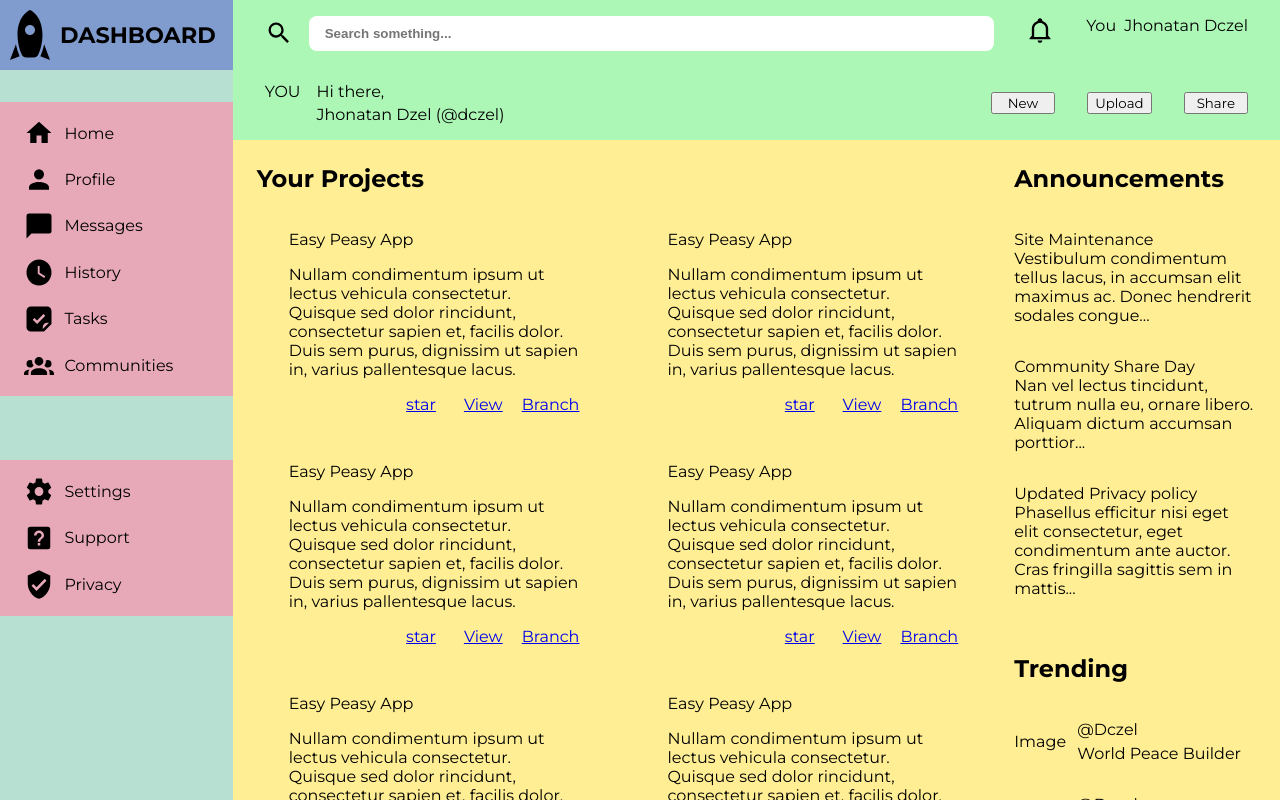
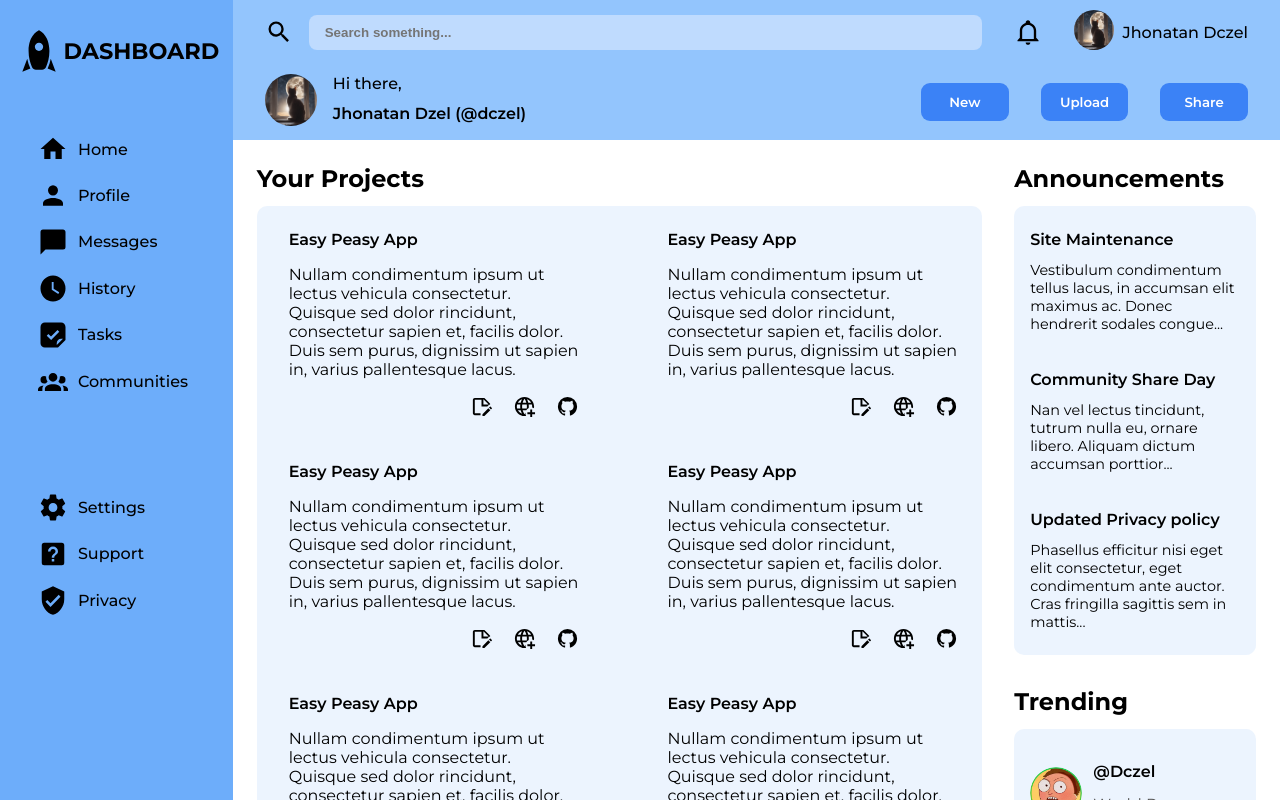
Before and after one commit to JhonatanDczel/admin-dashboard, a plain HTML site: page index.html in a window 1280 px wide. Drawn offline with Linux system fonts and the light colour scheme.

Commit message:
Layout completed

```diff
--- a/css/style.css
+++ b/css/style.css
@@ -1,5 +1,16 @@
 @import url('https://fonts.googleapis.com/css2?family=Montserrat:wght@400;500;600;700&display=swap');
 
+:root{
+  --color-0: #bfdbfe;
+  --color-1: #93c5fd;
+  --color-2: #60a5fabb;
+  --color-3: #3b82f6;
+  --color-4: #2563eb;
+  --color-5: #1d4ed8;
+  --color-6: #1e40af;
+  --color-7: #1e3a8a;
+  --color-8: #172554;
+}
 * {
   box-sizing: border-box; !important
 }
@@ -18,6 +29,7 @@ html {
 }
 
 body {
+  background-color: var(--color-1);
   margin: 0;
   display: grid;
   height: 100svh;
@@ -28,7 +40,6 @@ body {
 }
 
 header {
-  background-color: #adf7b6;
   grid-area: header;
   display: grid;
   align-items: center;
@@ -59,6 +70,7 @@ header {
   height: 35px;
   padding: 0 16px;
   font-weight: 600;
+  background-color: var(--color-0);
 }
 
 .icon-search {
@@ -94,10 +106,12 @@ header {
 
 .head-profile-username {
   grid-area: username;
+  font-weight: 600;
 }
 
 .head-profile-greeting{
   grid-area: greeting;
+  font-weight: 500;
 }
 
 .head-buttons {
@@ -107,9 +121,18 @@ header {
   align-items: center;
 }
 
+.head-buttons > button {
+  color: white;
+  background-color: var(--color-3);
+  padding: .7rem 1.2rem;
+  border-radius: 9px;
+  font-weight: 600;
+  border: none;
+  cursor: pointer;
+}
+
 
 main {
-  background-color: #ffee93;
   overflow-y: scroll;
   overflow-x: hidden;
   grid-area: main;
@@ -123,10 +146,16 @@ main {
   padding: 1.5rem;
   gap: 2rem;
   align-items: start;
+  background-color: white;
 }
+
 
 .projects-title {
   grid-area: projects-title;
+}
+
+.icon-card{
+  width: 23px;
 }
 
 .announcements-title {
@@ -143,6 +172,10 @@ h2 {
   font-size: 1.5rem;
 }
 
+.main-section {
+  background-color: #dbeafe88;
+  border-radius: 10px;
+}
 
 .main-section.projects{
   grid-area: projects;
@@ -159,19 +192,33 @@ h2 {
   gap: 1rem;
 }
 
+.project-card-title {
+  font-weight: 600;
+}
+
 .project-card-buttons{
   justify-self: end;
   display: grid;
   grid-template-columns: 1fr 1fr 1fr;
+  gap: 20px;
 }
 
 .main-section.announcements{
   grid-area: announcements;
   display: grid;
-  gap: 2rem;
-  padding: 1.5rem 0;
+  gap: 2.3rem;
+  padding: 1.5rem 1rem;
 }
 
+.announcement-card-title {
+  font-weight: 600;
+  font-size: 1rem;
+  margin-bottom: 12px;
+}
+
+.announcement-card-content {
+  font-size: .9rem;
+}
 
 
 .main-section.trending {
@@ -189,40 +236,51 @@ h2 {
   align-items: center;
   column-gap: 0.7rem;
   row-gap: 0.3rem;
+  padding: 0 16px;
+  align-content: center;
 }
+
 
 .trending-card-profile {
   grid-area: profile;
+  align-self: center;
+  height: 100%;
+  display: grid;
+  align-items: center;
+  justify-self: center;
 }
 
 .trending-card-username {
   grid-area: username;
+  font-weight: 600;
 }
 
 .trending-card-quot {
   grid-area: quot;
+  color: #555;
 }
 
 aside {
   grid-area: sidebar;
-  background-color: #b8e0d2;
   display: grid;
   align-content: start;
   align-items: start;
+  justify-content: center;
+  background-color: var(--color-2);
 }
 
 .logo-container {
-  background-color: #809bce;
   width: 100%;
   height: 70px;
   display: grid;
   grid-template-columns: auto 1fr;
   align-items: center;
+  margin-top: 16px;
 }
 
 .logo-icon{
-  height: 60px;
-  width: 60px;
+  height: 50px;
+  width: 50px;
 }
 
 h1{
@@ -234,7 +292,6 @@ h1{
 
 .sidebar-options {
   font-size: 1rem;
-  background-color: #ff8fabaa;
   padding: 8px 8px 8px 16px;
   display: grid;
 }
@@ -244,6 +301,7 @@ h1{
   align-items: center;
   grid-template-columns: auto 1fr;
   gap: 10px;
+  font-weight: 500;
 }
 
 .sidebar-options.social {
@@ -265,3 +323,24 @@ ul {
 .sidebar-options > li {
   padding: 8px;
 }
+
+
+
+.user-profile {
+  width: 52px;
+  border-radius: 50%;
+}
+
+.nav-notification{
+  align-self: center;
+}
+
+.nav-profile-username {
+  align-self: center;
+  font-weight: 500;
+}
+
+.user-profile.u-nav {
+  width: 40px;
+  border-radius:50%;
+}
--- a/index.html
+++ b/index.html
@@ -18,7 +18,7 @@
         </div>
         <div class="nav-profile ">
           <div class="nav-profile-icon">
-            You
+            <img src="./img/user-1.png" alt="image profile" class="user-profile u-nav">
           </div>
           <div class="nav-profile-username">
             Jhonatan Dczel
@@ -28,7 +28,7 @@
       <div class="head-container">
         <div class="head-profile ">
           <div class="head-profile-icon">
-            YOU
+            <img src="./img/user-1.png" alt="user profile" class="user-profile u-head">
           </div>
           <div class="head-profile-greeting">
             Hi there,
@@ -74,9 +74,9 @@
             Nullam condimentum ipsum ut lectus vehicula consectetur. Quisque sed dolor rincidunt, consectetur sapien et, facilis dolor. Duis sem purus, dignissim ut sapien in, varius pallentesque lacus.
           </div>
           <div class="project-card-buttons">
-            <a href="#" class="project-card-button star">star</a>
-            <a href="#" class="project-card-button view">View</a>
-            <a href="#" class="project-card-button branch">Branch</a>
+            <a href="#" class="project-card-button star"><img src="./img/star.svg" class="icon-card"></a>
+            <a href="#" class="project-card-button view"><img src="./img/view.svg" class="icon-card"></a>
+            <a href="#" class="project-card-button branch"><img src="./img/branch.svg" class="icon-card"></a>
           </div>
         </div>
         <div class="project-card">
@@ -87,9 +87,9 @@
             Nullam condimentum ipsum ut lectus vehicula consectetur. Quisque sed dolor rincidunt, consectetur sapien et, facilis dolor. Duis sem purus, dignissim ut sapien in, varius pallentesque lacus.
           </div>
           <div class="project-card-buttons">
-            <a href="#" class="project-card-button star">star</a>
-            <a href="#" class="project-card-button view">View</a>
-            <a href="#" class="project-card-button branch">Branch</a>
+            <a href="#" class="project-card-button star"><img src="./img/star.svg" class="icon-card"></a>
+            <a href="#" class="project-card-button view"><img src="./img/view.svg" class="icon-card"></a>
+            <a href="#" class="project-card-button branch"><img src="./img/branch.svg" class="icon-card"></a>
           </div>
         </div>
 
@@ -101,9 +101,9 @@
             Nullam condimentum ipsum ut lectus vehicula consectetur. Quisque sed dolor rincidunt, consectetur sapien et, facilis dolor. Duis sem purus, dignissim ut sapien in, varius pallentesque lacus.
           </div>
           <div class="project-card-buttons">
-            <a href="#" class="project-card-button star">star</a>
-            <a href="#" class="project-card-button view">View</a>
-            <a href="#" class="project-card-button branch">Branch</a>
+            <a href="#" class="project-card-button star"><img src="./img/star.svg" class="icon-card"></a>
+            <a href="#" class="project-card-button view"><img src="./img/view.svg" class="icon-card"></a>
+            <a href="#" class="project-card-button branch"><img src="./img/branch.svg" class="icon-card"></a>
           </div>
         </div>
 
@@ -115,9 +115,9 @@
             Nullam condimentum ipsum ut lectus vehicula consectetur. Quisque sed dolor rincidunt, consectetur sapien et, facilis dolor. Duis sem purus, dignissim ut sapien in, varius pallentesque lacus.
           </div>
           <div class="project-card-buttons">
-            <a href="#" class="project-card-button star">star</a>
-            <a href="#" class="project-card-button view">View</a>
-            <a href="#" class="project-card-button branch">Branch</a>
+            <a href="#" class="project-card-button star"><img src="./img/star.svg" class="icon-card"></a>
+            <a href="#" class="project-card-button view"><img src="./img/view.svg" class="icon-card"></a>
+            <a href="#" class="project-card-button branch"><img src="./img/branch.svg" class="icon-card"></a>
           </div>
         </div>
 
@@ -129,9 +129,9 @@
             Nullam condimentum ipsum ut lectus vehicula consectetur. Quisque sed dolor rincidunt, consectetur sapien et, facilis dolor. Duis sem purus, dignissim ut sapien in, varius pallentesque lacus.
           </div>
           <div class="project-card-buttons">
-            <a href="#" class="project-card-button star">star</a>
-            <a href="#" class="project-card-button view">View</a>
-            <a href="#" class="project-card-button branch">Branch</a>
+            <a href="#" class="project-card-button star"><img src="./img/star.svg" class="icon-card"></a>
+            <a href="#" class="project-card-button view"><img src="./img/view.svg" class="icon-card"></a>
+            <a href="#" class="project-card-button branch"><img src="./img/branch.svg" class="icon-card"></a>
           </div>
         </div>
 
@@ -143,9 +143,9 @@
             Nullam condimentum ipsum ut lectus vehicula consectetur. Quisque sed dolor rincidunt, consectetur sapien et, facilis dolor. Duis sem purus, dignissim ut sapien in, varius pallentesque lacus.
           </div>
           <div class="project-card-buttons">
-            <a href="#" class="project-card-button star">star</a>
-            <a href="#" class="project-card-button view">View</a>
-            <a href="#" class="project-card-button branch">Branch</a>
+            <a href="#" class="project-card-button star"><img src="./img/star.svg" class="icon-card"></a>
+            <a href="#" class="project-card-button view"><img src="./img/view.svg" class="icon-card"></a>
+            <a href="#" class="project-card-button branch"><img src="./img/branch.svg" class="icon-card"></a>
           </div>
         </div>
 
@@ -157,9 +157,9 @@
             Nullam condimentum ipsum ut lectus vehicula consectetur. Quisque sed dolor rincidunt, consectetur sapien et, facilis dolor. Duis sem purus, dignissim ut sapien in, varius pallentesque lacus.
           </div>
           <div class="project-card-buttons">
-            <a href="#" class="project-card-button star">star</a>
-            <a href="#" class="project-card-button view">View</a>
-            <a href="#" class="project-card-button branch">Branch</a>
+            <a href="#" class="project-card-button star"><img src="./img/star.svg" class="icon-card"></a>
+            <a href="#" class="project-card-button view"><img src="./img/view.svg" class="icon-card"></a>
+            <a href="#" class="project-card-button branch"><img src="./img/branch.svg" class="icon-card"></a>
           </div>
         </div>
 
@@ -171,9 +171,9 @@
             Nullam condimentum ipsum ut lectus vehicula consectetur. Quisque sed dolor rincidunt, consectetur sapien et, facilis dolor. Duis sem purus, dignissim ut sapien in, varius pallentesque lacus.
           </div>
           <div class="project-card-buttons">
-            <a href="#" class="project-card-button star">star</a>
-            <a href="#" class="project-card-button view">View</a>
-            <a href="#" class="project-card-button branch">Branch</a>
+            <a href="#" class="project-card-button star"><img src="./img/star.svg" class="icon-card"></a>
+            <a href="#" class="project-card-button view"><img src="./img/view.svg" class="icon-card"></a>
+            <a href="#" class="project-card-button branch"><img src="./img/branch.svg" class="icon-card"></a>
           </div>
         </div>
 
@@ -185,9 +185,9 @@
             Nullam condimentum ipsum ut lectus vehicula consectetur. Quisque sed dolor rincidunt, consectetur sapien et, facilis dolor. Duis sem purus, dignissim ut sapien in, varius pallentesque lacus.
           </div>
           <div class="project-card-buttons">
-            <a href="#" class="project-card-button star">star</a>
-            <a href="#" class="project-card-button view">View</a>
-            <a href="#" class="project-card-button branch">Branch</a>
+            <a href="#" class="project-card-button star"><img src="./img/star.svg" class="icon-card"></a>
+            <a href="#" class="project-card-button view"><img src="./img/view.svg" class="icon-card"></a>
+            <a href="#" class="project-card-button branch"><img src="./img/branch.svg" class="icon-card"></a>
           </div>
         </div>
         <div class="project-card">
@@ -198,9 +198,9 @@
             Nullam condimentum ipsum ut lectus vehicula consectetur. Quisque sed dolor rincidunt, consectetur sapien et, facilis dolor. Duis sem purus, dignissim ut sapien in, varius pallentesque lacus.
           </div>
           <div class="project-card-buttons">
-            <a href="#" class="project-card-button star">star</a>
-            <a href="#" class="project-card-button view">View</a>
-            <a href="#" class="project-card-button branch">Branch</a>
+            <a href="#" class="project-card-button star"><img src="./img/star.svg" class="icon-card"></a>
+            <a href="#" class="project-card-button view"><img src="./img/view.svg" class="icon-card"></a>
+            <a href="#" class="project-card-button branch"><img src="./img/branch.svg" class="icon-card"></a>
           </div>
         </div>
         <div class="project-card">
@@ -211,9 +211,9 @@
             Nullam condimentum ipsum ut lectus vehicula consectetur. Quisque sed dolor rincidunt, consectetur sapien et, facilis dolor. Duis sem purus, dignissim ut sapien in, varius pallentesque lacus.
           </div>
           <div class="project-card-buttons">
-            <a href="#" class="project-card-button star">star</a>
-            <a href="#" class="project-card-button view">View</a>
-            <a href="#" class="project-card-button branch">Branch</a>
+            <a href="#" class="project-card-button star"><img src="./img/star.svg" class="icon-card"></a>
+            <a href="#" class="project-card-button view"><img src="./img/view.svg" class="icon-card"></a>
+            <a href="#" class="project-card-button branch"><img src="./img/branch.svg" class="icon-card"></a>
           </div>
         </div>
         <div class="project-card">
@@ -224,9 +224,9 @@
             Nullam condimentum ipsum ut lectus vehicula consectetur. Quisque sed dolor rincidunt, consectetur sapien et, facilis dolor. Duis sem purus, dignissim ut sapien in, varius pallentesque lacus.
           </div>
           <div class="project-card-buttons">
-            <a href="#" class="project-card-button star">star</a>
-            <a href="#" class="project-card-button view">View</a>
-            <a href="#" class="project-card-button branch">Branch</a>
+            <a href="#" class="project-card-button star"><img src="./img/star.svg" class="icon-card"></a>
+            <a href="#" class="project-card-button view"><img src="./img/view.svg" class="icon-card"></a>
+            <a href="#" class="project-card-button branch"><img src="./img/branch.svg" class="icon-card"></a>
           </div>
         </div>
         <div class="project-card">
@@ -237,9 +237,9 @@
             Nullam condimentum ipsum ut lectus vehicula consectetur. Quisque sed dolor rincidunt, consectetur sapien et, facilis dolor. Duis sem purus, dignissim ut sapien in, varius pallentesque lacus.
           </div>
           <div class="project-card-buttons">
-            <a href="#" class="project-card-button star">star</a>
-            <a href="#" class="project-card-button view">View</a>
-            <a href="#" class="project-card-button branch">Branch</a>
+            <a href="#" class="project-card-button star"><img src="./img/star.svg" class="icon-card"></a>
+            <a href="#" class="project-card-button view"><img src="./img/view.svg" class="icon-card"></a>
+            <a href="#" class="project-card-button branch"><img src="./img/branch.svg" class="icon-card"></a>
           </div>
         </div>
       </div>
@@ -274,7 +274,7 @@
       <div class="main-section trending ">
         <div class="trending-card">
           <div class="trending-card-profile">
-            Image
+            <img src="./img/user-2.png" alt="" class='user-profile u-trending'>
           </div>
           <div class="trending-card-username">
             @Dczel
@@ -285,7 +285,7 @@
         </div>
         <div class="trending-card">
           <div class="trending-card-profile">
-            Image
+            <img src="./img/user-1.png" alt="user profile" class='user-profile u-trending'>
           </div>
           <div class="trending-card-username">
             @Dczel
@@ -296,7 +296,7 @@
         </div>
         <div class="trending-card">
           <div class="trending-card-profile">
-            Image
+            <img src="./img/user-3.png" alt="user profile" class="user-profile u-trending">
           </div>
           <div class="trending-card-username">
             @Dczel
@@ -307,7 +307,7 @@
         </div>
         <div class="trending-card">
           <div class="trending-card-profile">
-            Image
+            <img src="./img/user-4.png" alt="user profile" class="user-profile u-trending">
           </div>
           <div class="trending-card-username">
             @Dczel
```
Also changed, not shown: img/user-1.png (added), img/user-2.png (added), img/user-3.png (added), img/user-4.png (added).
